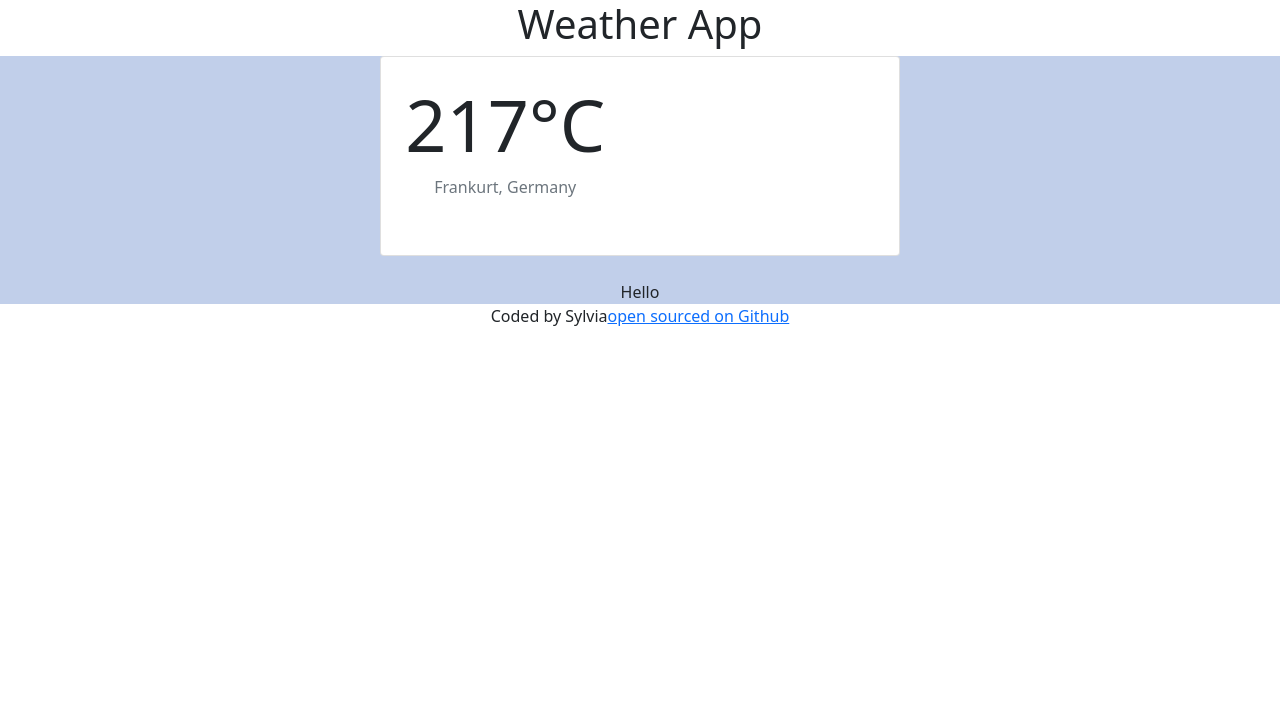
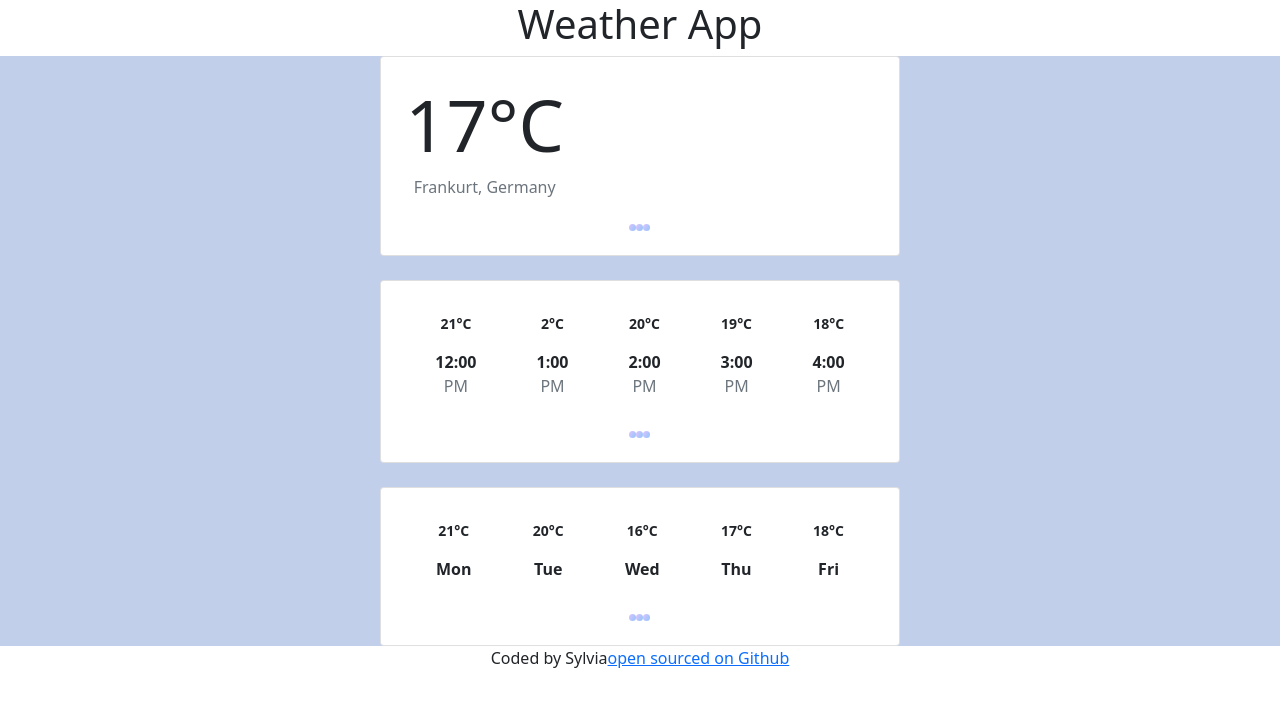
Before and after one commit to sylvcode/react-app-weather, a React (Create React App) app: page / in a window 1280 px wide. Shown: the top 706 px of the page. Built offline with nearby package versions, Linux system fonts and the light colour scheme.

Commit message:
design and some css

```diff
--- a/src/Weather.css
+++ b/src/Weather.css
@@ -1,3 +1,10 @@
 .Weather {
 background-color: #C1CFEA;
 }
+
+.carousel-indicators li {
+  background: linear-gradient(120deg, #e0c3fc 0%, #8ec5fc 100%);
+  width: 7px;
+  height: 7px;
+  border-radius: 100%;
+}
--- a/src/Weather.jsx
+++ b/src/Weather.jsx
@@ -12,7 +12,7 @@ export default function Weather() {
 
                             <div id="demo1" className="carousel slide" data-ride="carousel">
                                 <ul className="carousel-indicators mb-0">
-                                    <li data-target="#demo1" data-slide-to="0" class="active"></li>
+                                    <li data-target="#demo1" data-slide-to="0" className="active"></li>
                                     <li data-target="#demo1" data-slide-to="1"></li>
                                     <li data-target="#demo1" data-slide-to="2"></li>
                                 </ul>
@@ -20,7 +20,7 @@ export default function Weather() {
                                     <div className="carousel-item active">
                                         <div className="d-flex justify-content-between mb-4 pb-2">
                                             <div>
-                                                <h2 className="display-2"><strong>217°C</strong></h2>
+                                                <h2 className="display-2"><strong>17°C</strong></h2>
                                                 <p className="text-muted mb-0">Frankurt, Germany</p>
                                             </div>
                                             <div>
@@ -32,11 +32,108 @@ export default function Weather() {
 
                         </div>
                     </div>
+
+
+                    <div className="card mb-4">
+                        <div className="card-body p-4">
+
+                            <div id="demo2" className="carousel slide" data-ride="carousel">
+
+                                <ul className="carousel-indicators mb-0">
+                                    <li data-target="#demo2" data-slide-to="0"></li>
+                                    <li data-target="#demo2" data-slide-to="1" className="active"></li>
+                                    <li data-target="#demo2" data-slide-to="2"></li>
+                                </ul>
+
+                                <div className="carousel-inner">
+                                    <div className="carousel-item active">
+                                        <div className="d-flex justify-content-around text-center mb-4 pb-3 pt-2">
+                                            <div className="flex-column">
+                                                <p className="small"><strong>21°C</strong></p>
+                                                <i className="fas fa-sun fa-2x mb-3"></i>
+                                                <p className="mb-0"><strong>12:00</strong></p>
+                                                <p className="mb-0 text-muted">PM</p>
+                                            </div>
+                                            <div className="flex-column">
+                                                <p className="small"><strong>2°C</strong></p>
+                                                <i className="fas fa-sun fa-2x mb-3"></i>
+                                                <p className="mb-0"><strong>1:00</strong></p>
+                                                <p className="mb-0 text-muted">PM</p>
+                                            </div>
+                                            <div className="flex-column">
+                                                <p className="small"><strong>20°C</strong></p>
+                                                <i className="fas fa-cloud fa-2x mb-3"></i>
+                                                <p className="mb-0"><strong>2:00</strong></p>
+                                                <p className="mb-0 text-muted">PM</p>
+                                            </div>
+                                            <div className="flex-column">
+                                                <p className="small"><strong>19°C</strong></p>
+                                                <i className="fas fa-cloud fa-2x mb-3"></i>
+                                                <p className="mb-0"><strong>3:00</strong></p>
+                                                <p className="mb-0 text-muted">PM</p>
+                                            </div>
+                                            <div className="flex-column">
+                                                <p className="small"><strong>18°C</strong></p>
+                                                <i className="fas fa-cloud-showers-heavy fa-2x mb-3"></i>
+                                                <p className="mb-0"><strong>4:00</strong></p>
+                                                <p className="mb-0 text-muted">PM</p>
+                                            </div>
+                                        </div>
+                                    </div>
+                                </div>
+                            </div>
+                        </div>
+                    </div>
+                    <div className="card">
+                        <div className="card-body p-4">
+
+                            <div id="demo3" className="carousel slide" data-ride="carousel">
+
+                                <ul className="carousel-indicators mb-0">
+                                    <li data-target="#demo2" data-slide-to="0"></li>
+                                    <li data-target="#demo2" data-slide-to="1" className="active"></li>
+                                    <li data-target="#demo2" data-slide-to="2"></li>
+                                </ul>
+
+                                <div className="carousel-inner">
+                                    <div className="carousel-item active">
+                                        <div className="d-flex justify-content-around text-center mb-4 pb-3 pt-2">
+                                            <div className="flex-column">
+                                                <p className="small"><strong>21°C</strong></p>
+                                                <i className="fas fa-sun fa-2x mb-3"></i>
+                                                <p className="mb-0"><strong>Mon</strong></p>
+                                            </div>
+                                            <div className="flex-column">
+                                                <p className="small"><strong>20°C</strong></p>
+                                                <i className="fas fa-sun fa-2x mb-3"></i>
+                                                <p className="mb-0"><strong>Tue</strong></p>
+                                            </div>
+                                            <div className="flex-column">
+                                                <p className="small"><strong>16°C</strong></p>
+                                                <i className="fas fa-cloud fa-2x mb-3"></i>
+                                                <p className="mb-0"><strong>Wed</strong></p>
+                                            </div>
+                                            <div className="flex-column">
+                                                <p className="small"><strong>17°C</strong></p>
+                                                <i className="fas fa-cloud fa-2x mb-3"></i>
+                                                <p className="mb-0"><strong>Thu</strong></p>
+                                            </div>
+                                            <div className="flex-column">
+                                                <p className="small"><strong>18°C</strong></p>
+                                                <i className="fas fa-cloud-showers-heavy fa-2x mb-3"></i>
+                                                <p className="mb-0"><strong>Fri</strong></p>
+                                            </div>
+                                        </div>
+                                    </div>
+                                </div>
+                            </div>
+                        </div>
+                    </div>
                 </div>
             </div>
 
 
 
-            Hello</div>
+        </div>
     )
 }
```
